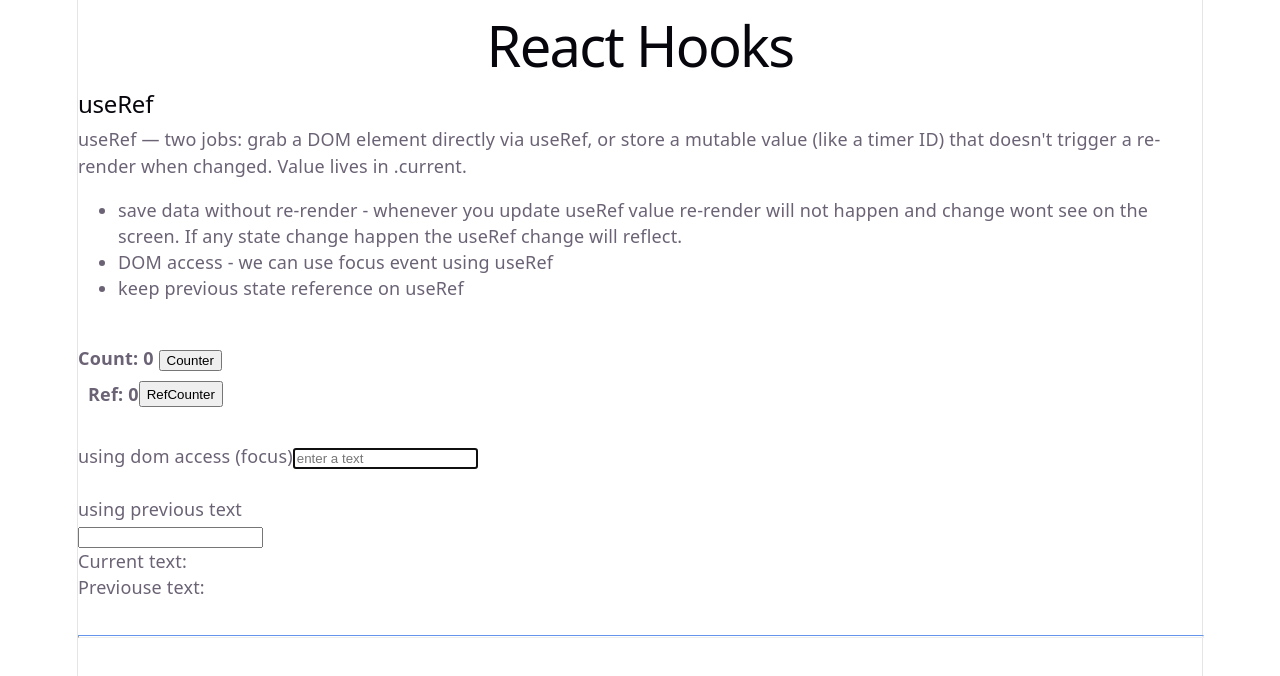
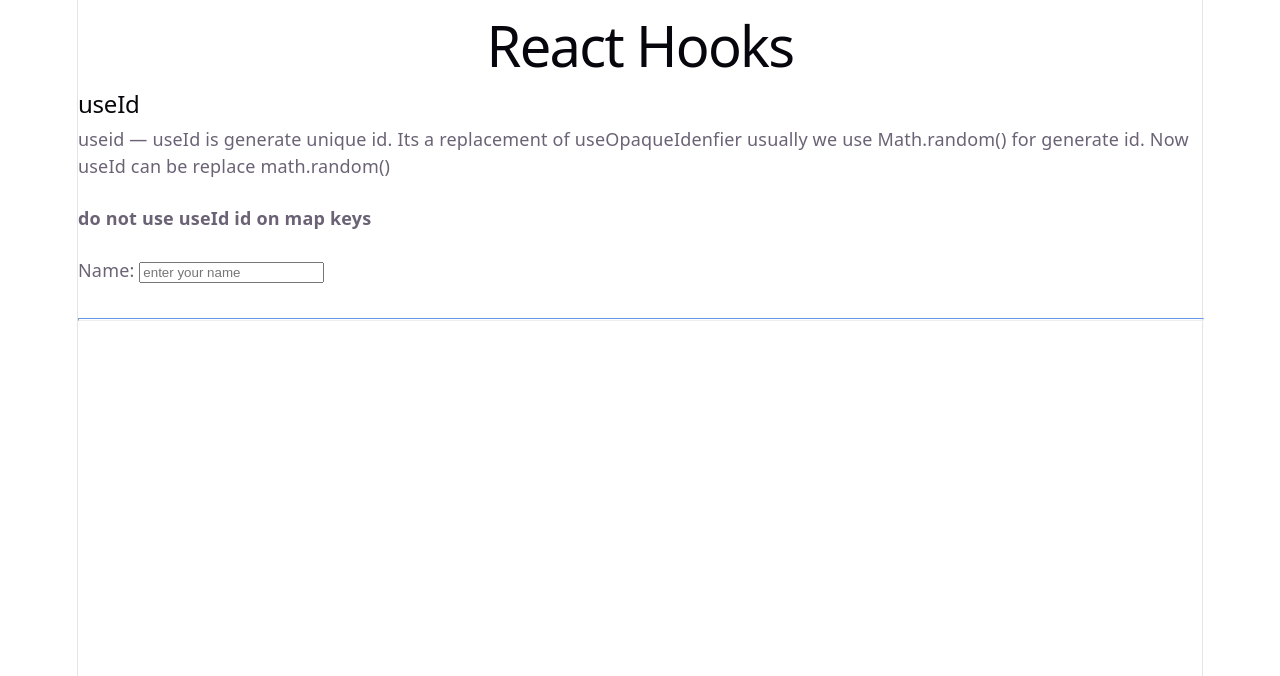
Before and after one commit to udayamca/react-hooks, a React (Vite) app: page /useid in a window 1280 px wide. Shown: the top 676 px of the page. Built offline with nearby package versions, Linux system fonts and the light colour scheme.

Commit message:
adding useId hook

```diff
--- /dev/null
+++ b/components/UseId.jsx
@@ -0,0 +1,36 @@
+import { useId } from "react";
+
+export default function UseId() {
+  const userName = useId();
+  return (
+    <>
+      <div className="useid" style={{ textAlign: "left" }}>
+        <h2>useId</h2>
+        <div className="useid-cont">
+          useid — useId is generate unique id. Its a replacement of
+          useOpaqueIdenfier usually we use Math.random() for generate id. Now
+          useId can be replace math.random()
+        </div>
+        <br />
+        <div style={{ fontWeight: "bold" }}>
+          do not use useId id on map keys
+        </div>
+        <br />
+        <div>
+          <label htmlFor={userName}>Name: </label>
+          <input id={userName} type="text" placeholder="enter your name" />
+        </div>
+        <br />
+        <hr
+          style={{
+            width: "100%",
+            height: "1px",
+            color: "blue",
+            borderTop: "1px solid cornflowerblue",
+          }}
+        />
+        <br />
+      </div>
+    </>
+  );
+}
--- a/src/App.jsx
+++ b/src/App.jsx
@@ -7,6 +7,7 @@ import UseMemo from "../components/UseMemo";
 import UseCallback from "../components/UseCallback";
 import UseEffect from "../components/useEffect";
 import UseRef from "../components/UseRef";
+import UseId from "../components/UseId";
 
 function App() {
   return (
@@ -17,8 +18,9 @@ function App() {
       <UseContext />
       <UseMemo />
       <UseCallback />
-      <UseEffect /> */}
-      <UseRef />
+      <UseEffect />
+      <UseRef /> */}
+      <UseId />
     </>
   );
 }
```
Also changed, not shown: 1 other file (tests, documents, lock files or other folders).
